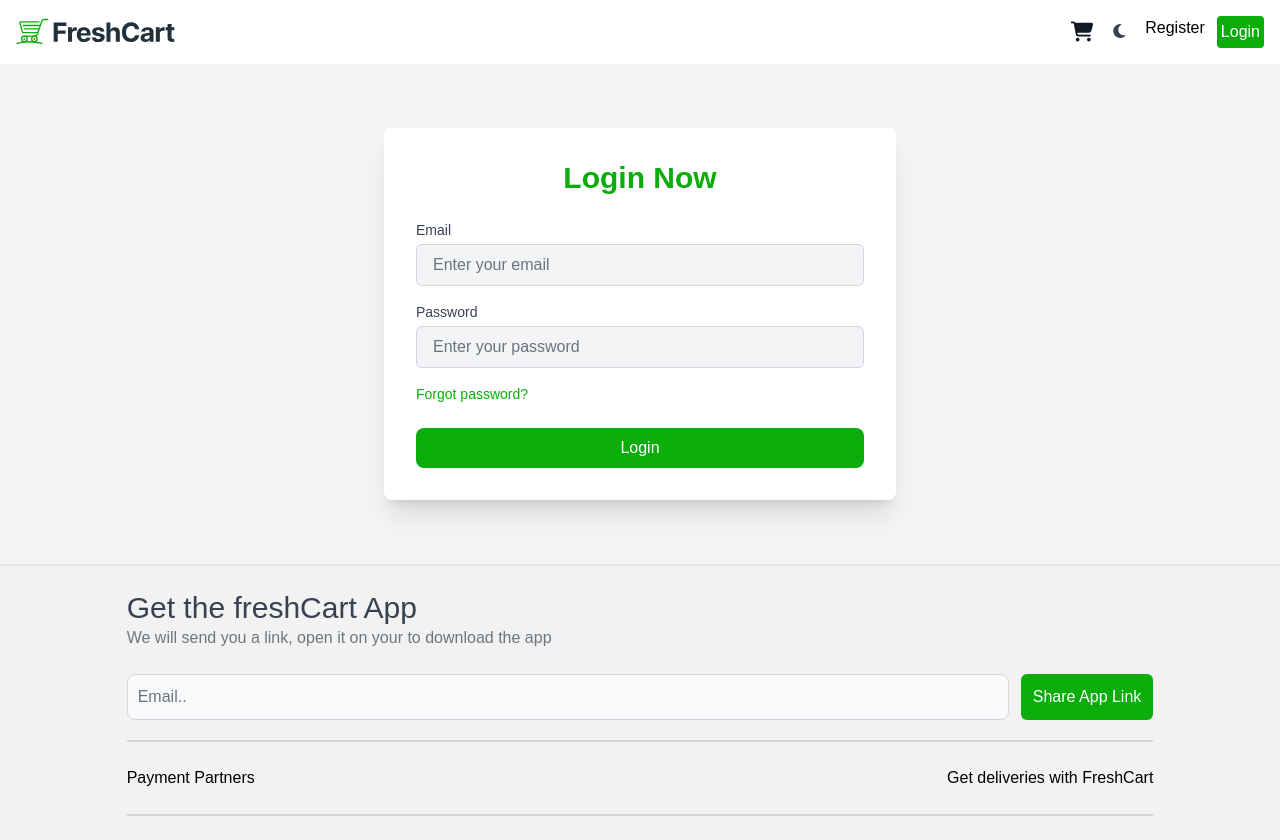
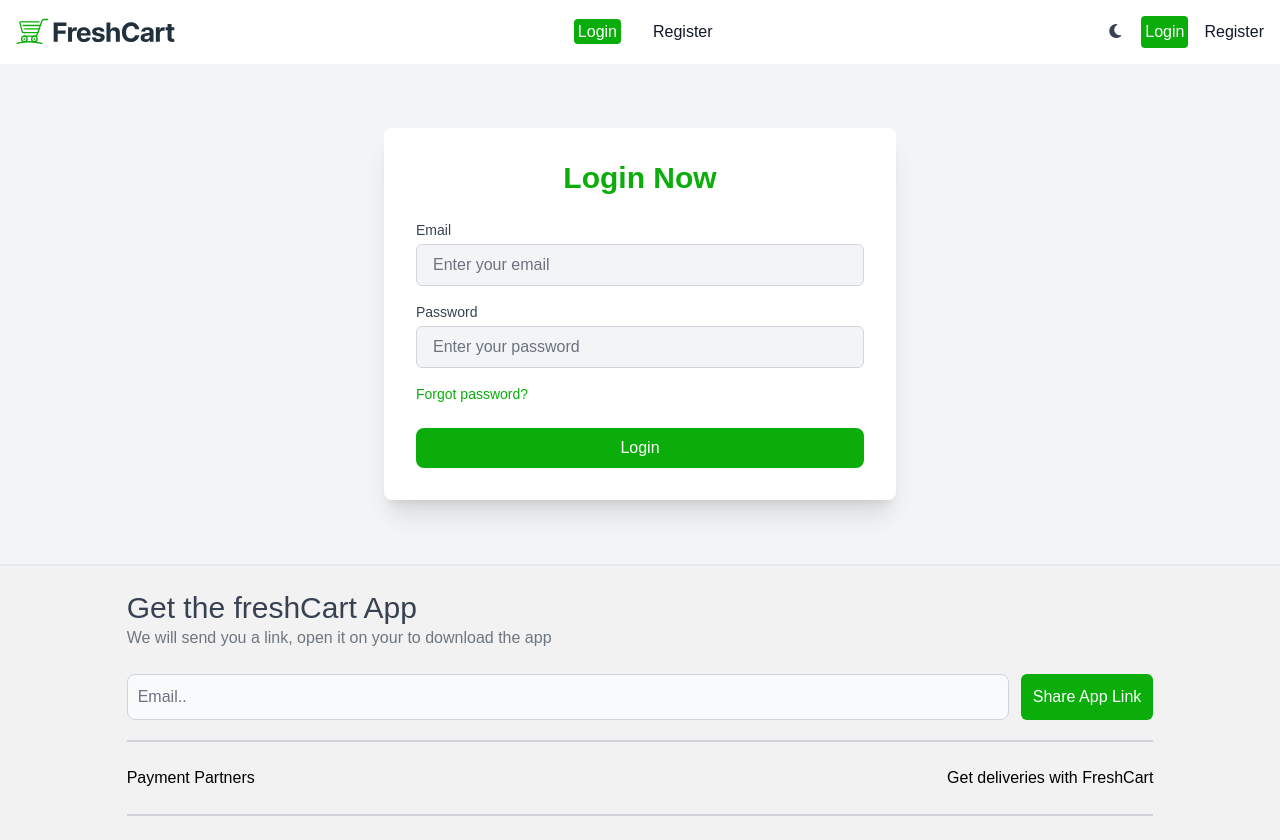
Before and after one commit to yasmin2624/freshCart, a React (Vite) app: page /login in a window 1280 px wide. Built offline with nearby package versions, Linux system fonts and the light colour scheme.

Commit message:
sec commit

```diff
--- a/src/components/NavBar/NavBar.jsx
+++ b/src/components/NavBar/NavBar.jsx
@@ -29,6 +29,7 @@ export default function NavBar() {
 
           {/* Mobile Toggler & Dark Mode Button */}
           <div className="flex items-center gap-2 md:hidden">
+            {token && (
               <Link to="/cart" className="relative">
                 <i className="fa-solid fa-cart-shopping fa-lg text-gray-900 dark:text-white"></i>
                 {cartCount > 0 && (
@@ -37,6 +38,7 @@ export default function NavBar() {
                   </span>
                 )}
               </Link>
+            )}
 
             <button
               onClick={toggleTheme}
@@ -72,32 +74,45 @@ export default function NavBar() {
           </div>
         </div>
 
-        {/* Navigation Links */}
+        {/* Navigation Links and Logout for Small Screens */}
         <div
-          className={`${isMenuOpen ? "block" : "hidden"} md:block absolute md:relative top-full left-0 w-full md:w-auto z-50 bg-white dark:bg-gray-900 shadow-md md:shadow-none`}
+          className={`${
+            isMenuOpen ? "block" : "hidden"
+          } md:block absolute md:relative top-full left-0 w-full md:w-auto z-50 bg-white dark:bg-gray-900 shadow-md md:shadow-none`}
         >
-          {token && (
           <ul className="font-medium flex flex-col md:flex-row p-4 md:p-0 border border-gray-100 md:border-0 rounded-lg bg-gray-50 md:bg-transparent md:space-x-8 dark:bg-gray-800 md:dark:bg-gray-900 dark:border-gray-700">
-              {[
-                { to: "/", label: "Home" },
-                { to: "/cart", label: "Cart" },
-                { to: "/wishlist", label: "Wish List" },
-                { to: "/products", label: "Products" },
-                { to: "/categories", label: "Categories" },
-                { to: "/brands", label: "Brands" }
-              ].map((link) => (
-                <li key={link.to}>
-                  <NavLink
-                    to={link.to}
-                    className="text-gray-900 dark:text-white hover:text-green-500"
-                  >
-                    {link.label}
+            {token ? (
+              <>
+                <li>
+                  <NavLink to="/" className="text-gray-900 dark:text-white hover:text-gray-950">
+                    Home
                   </NavLink>
                 </li>
-              ))}
-
-              {/* Log Out for Small Screens Only */}
-              {token && (
+                <li>
+                  <NavLink to="/cart" className="text-gray-900 dark:text-white hover:text-gray-950">
+                    Cart
+                  </NavLink>
+                </li>
+                <li>
+                  <NavLink to="/wishlist" className="text-gray-900 dark:text-white hover:text-gray-950">
+                    Wish List
+                  </NavLink>
+                </li>
+                <li>
+                  <NavLink to="/products" className="text-gray-900 dark:text-white hover:text-gray-950">
+                    Products
+                  </NavLink>
+                </li>
+                <li>
+                  <NavLink to="/categories" className="text-gray-900 dark:text-white hover:text-gray-950">
+                    Categories
+                  </NavLink>
+                </li>
+                <li>
+                  <NavLink to="/brands" className="text-gray-900 dark:text-white hover:text-gray-950">
+                    Brands
+                  </NavLink>
+                </li>
                 <li className="md:hidden">
                   <button
                     onClick={LogOut}
@@ -106,13 +121,27 @@ export default function NavBar() {
                     Log Out
                   </button>
                 </li>
+              </>
+            ) : (
+              <>
+                <li>
+                  <NavLink to="/login" className="text-gray-900 dark:text-white hover:text-gray-950">
+                    Login
+                  </NavLink>
+                </li>
+                <li>
+                  <NavLink to="/register" className="text-gray-900 dark:text-white hover:text-gray-950">
+                    Register
+                  </NavLink>
+                </li>
+              </>
             )}
           </ul>
-          )}
         </div>
 
         {/* Right Section: Cart, Dark Mode, Sign Out for Large Screens */}
         <div className="hidden md:flex items-center gap-4">
+          {token && (
             <Link to="/cart" className="relative text-gray-900 dark:text-white">
               <i className="fa-solid fa-cart-shopping fa-lg"></i>
               {cartCount > 0 && (
@@ -121,6 +150,7 @@ export default function NavBar() {
                 </span>
               )}
             </Link>
+          )}
 
           <button
             onClick={toggleTheme}
@@ -133,15 +163,19 @@ export default function NavBar() {
           {token ? (
             <button
               onClick={LogOut}
-              className="text-red-500 dark:text-red-400 hover:text-red-600 dark:hover:text-red-300"
+              className="hidden md:block text-red-500 dark:text-red-400 hover:text-red-600 dark:hover:text-red-300"
             >
               Log Out
             </button>
           ) : (
-            <div className="flex gap-3">
-              <NavLink to="/register" className="hover:text-green-500">Register</NavLink>
-              <NavLink to="/login" className="hover:text-green-500">Login</NavLink>
-            </div>
+            <>
+              <NavLink to="/login" className="text-gray-900 dark:text-white hover:text-gray-950">
+                Login
+              </NavLink>
+              <NavLink to="/register" className="text-gray-900 dark:text-white hover:text-gray-950">
+                Register
+              </NavLink>
+            </>
           )}
         </div>
       </div>
```
Lines whose indentation alone changed are shown as unchanged.
